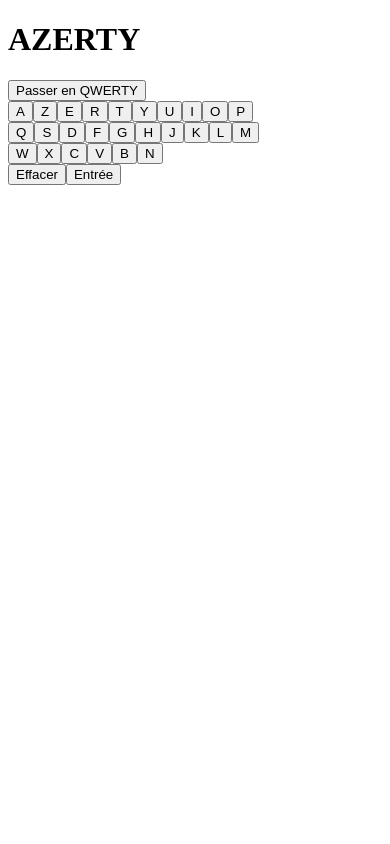
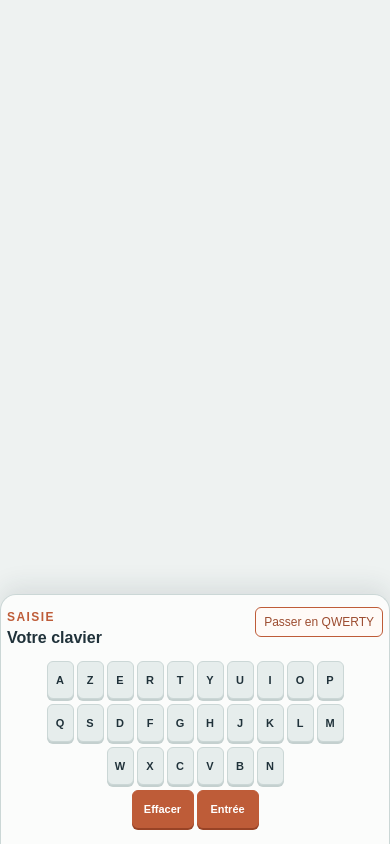
Before and after one commit to pomaxime/TD-Wordle-React, a React (Vite) app: page / in a window 390 px wide. Built offline with nearby package versions, Linux system fonts and the light colour scheme.

Commit message:
MOD -> clavier styliser + swipe QWERTY/AZERTY

```diff
--- a/src/App.tsx
+++ b/src/App.tsx
@@ -1,4 +1,4 @@
-import { useState } from 'react';
+import { useEffect, useState } from 'react';
 import { KeyBoard } from '../KeyBoard/KeyBoard';
 
 const azertyRows = [
@@ -15,11 +15,49 @@ const qwertyRows = [
 
 export default function App() {
   const [layout, setLayout] = useState<'AZERTY' | 'QWERTY'>('AZERTY');
+  const [, setWord] = useState('');
   const rows = layout === 'AZERTY' ? azertyRows : qwertyRows;
+
+  function handleKeyPress(key: string) {
+    if (key === 'EFFACER' || key === 'BACKSPACE') {
+      setWord((currentWord) => currentWord.slice(0, -1));
+      return;
+    }
+
+    if (key === 'ENTRÉE' || key === 'ENTER') {
+      return;
+    }
+
+    if (/^[A-Z]$/.test(key)) {
+      setWord((currentWord) => currentWord.length < 5 ? currentWord + key : currentWord);
+    }
+  }
+
+  useEffect(() => {
+    function handlePhysicalKey(event: KeyboardEvent) {
+      const key = event.key
+        .normalize('NFD')
+        .replace(/[\u0300-\u036f]/g, '')
+        .toUpperCase();
+
+      if (key.length === 1 || key === 'BACKSPACE' || key === 'ENTER') {
+        event.preventDefault();
+        handleKeyPress(key);
+      }
+    }
+
+    window.addEventListener('keydown', handlePhysicalKey);
+    return () => window.removeEventListener('keydown', handlePhysicalKey);
+  });
 
   return (
     <main className="app-shell">
-      <h1>{layout}</h1>
+      <section className="keyboard-panel" aria-label={`Clavier ${layout}`}>
+        <div className="panel-header">
+          <div>
+            <span className="panel-kicker">Saisie</span>
+            <h2>Votre clavier</h2>
+          </div>
           <button
             className="layout-toggle"
             type="button"
@@ -27,10 +65,9 @@ export default function App() {
           >
             Passer en {layout === 'AZERTY' ? 'QWERTY' : 'AZERTY'}
           </button>
-      <KeyBoard
-        rows={[...rows, ['Effacer', 'Entrée']]}
-        onKeyPress={() => undefined}
-      />
+        </div>
+        <KeyBoard rows={[...rows, ['Effacer', 'Entrée']]} onKeyPress={handleKeyPress} />
+      </section>
     </main>
   );
 }
--- a/src/main.tsx
+++ b/src/main.tsx
@@ -1,6 +1,7 @@
 import { StrictMode } from 'react';
 import { createRoot } from 'react-dom/client';
 import App from './App';
+import './styles.css';
 
 createRoot(document.getElementById('root')!).render(
   <StrictMode>
--- a/src/styles.css
+++ b/src/styles.css
@@ -1,10 +1,7 @@
 :root {
-  font-family: Inter, ui-sans-serif, system-ui, sans-serif;
-  color: #173042;
-  background: #f4f0e8;
-  font-synthesis: none;
-  text-rendering: optimizeLegibility;
-  -webkit-font-smoothing: antialiased;
+  font-family: Arial, sans-serif;
+  color: #20323a;
+  background: #eef2f1;
 }
 
 * {
@@ -15,136 +12,196 @@ html,
 body,
 #root {
   min-width: 320px;
-  min-height: 100vh;
+  min-height: 100%;
   margin: 0;
 }
 
 body {
-  background: #f4f0e8;
-}
-
-.app-shell {
-  min-height: 100vh;
-  padding: 32px 20px 150px;
-}
-
-.app-shell h1 {
-  margin: 0;
-  text-align: center;
-  text-transform: uppercase;
-}
-
-.layout-toggle {
-  display: block;
-  margin: 18px auto 24px;
-  padding: 10px 16px;
-  border: 1px solid #c45c32;
-  border-radius: 999px;
-  color: #c45c32;
-  background: transparent;
-  cursor: pointer;
-  font-weight: 700;
-}
-
-.layout-toggle:hover {
-  color: #fff;
-  background: #c45c32;
-}
-
-.layout-toggle:focus-visible {
-  outline: 3px solid #c45c32;
-  outline-offset: 2px;
+  background: #eef2f1;
 }
 
 button {
   font: inherit;
 }
 
-.keyboard {
+.app-shell {
+  min-height: 100vh;
+  padding: 56px 16px 220px;
+}
+
+.welcome {
+  margin: 0 auto 46px;
+  text-align: center;
+}
+
+.eyebrow,
+.panel-kicker {
+  color: #be5c38;
+  font-size: 12px;
+  font-weight: bold;
+  letter-spacing: 0.12em;
+  text-transform: uppercase;
+}
+
+.welcome h1 {
+  margin: 12px 0 8px;
+  color: #20323a;
+  font-size: 56px;
+  letter-spacing: 0.04em;
+  text-transform: uppercase;
+}
+
+.welcome p {
+  margin: 0 0 16px;
+  color: #65747a;
+}
+
+.layout-badge {
+  display: inline-block;
+  padding: 5px 10px;
+  border: 1px solid #d5c2b9;
+  border-radius: 999px;
+  color: #9c4c30;
+  background: #fffaf7;
+  font-size: 13px;
+}
+
+.keyboard-panel {
   position: fixed;
   right: 0;
   bottom: 0;
   left: 0;
+  width: min(100% - 24px, 680px);
+  margin: 0 auto;
+  padding: 16px 12px 20px;
+  border: 1px solid #cbd7d6;
+  border-bottom: 0;
+  border-radius: 16px 16px 0 0;
+  background: #fbfcfb;
+  box-shadow: 0 -8px 24px rgba(32, 50, 58, 0.1);
+}
+
+.panel-header {
+  display: flex;
+  align-items: center;
+  justify-content: space-between;
+  gap: 12px;
+  margin-bottom: 14px;
+}
+
+.panel-header h2 {
+  margin: 4px 0 0;
+  color: #20323a;
+  font-size: 18px;
+}
+
+.layout-toggle {
+  padding: 8px 12px;
+  border: 1px solid #be5c38;
+  border-radius: 6px;
+  color: #9c4c30;
+  background: #fffaf7;
+  cursor: pointer;
+  font-size: 13px;
+}
+
+.layout-toggle:hover {
+  color: #fff;
+  background: #be5c38;
+}
+
+.layout-toggle:focus-visible,
+.key:focus-visible {
+  outline: 2px solid #333;
+  outline-offset: 2px;
+}
+
+.keyboard {
   display: flex;
   flex-direction: column;
   align-items: center;
-  gap: 6px;
-  max-width: 660px;
+  gap: 5px;
   margin: 0 auto;
-  padding: 14px 20px 20px;
-  background: rgba(244, 240, 232, 0.96);
-  box-shadow: 0 -8px 24px rgba(67, 51, 32, 0.12);
 }
 
 .keyboard-row {
   display: flex;
   justify-content: center;
-  gap: 6px;
+  gap: 5px;
+  width: 100%;
 }
 
 .key {
-  min-width: 34px;
-  padding: 13px 8px;
-  border: 0;
-  border-radius: 5px;
-  color: #173042;
-  background: #e4ded1;
+  min-width: 38px;
+  min-height: 40px;
+  padding: 8px 6px;
+  border: 1px solid #cbd7d6;
+  border-radius: 6px;
+  color: #20323a;
+  background: #e6edec;
+  box-shadow: 0 2px 0 #c4d0cf;
   cursor: pointer;
   font-size: 12px;
-  font-weight: 800;
-  transition: transform 150ms ease, background 150ms ease;
+  font-weight: bold;
 }
 
 .key:hover {
-  background: #d6cdbd;
-  transform: translateY(-2px);
-}
-
-.key:focus-visible {
-  outline: 3px solid #c45c32;
-  outline-offset: 2px;
+  color: #fff;
+  background: #517983;
+  transform: translateY(-1px);
 }
 
 .action-key {
-  min-width: 76px;
+  min-width: 78px;
   color: #fff;
-  background: #c45c32;
+  background: #be5c38;
+  border-color: #be5c38;
+  box-shadow: 0 2px 0 #984326;
 }
 
 .action-key:hover {
-  background: #a94c28;
+  background: #9c4c30;
 }
 
-@media (max-width: 520px) {
+@media (max-width: 560px) {
   .app-shell {
-    padding-right: 12px;
-    padding-left: 12px;
+    padding: 32px 8px 220px;
   }
 
-  .keyboard {
-    padding: 10px 8px 14px;
+  .welcome h1 {
+    font-size: 40px;
+  }
+
+  .keyboard-panel {
+    width: 100%;
+    padding: 12px 6px 16px;
+  }
+
+  .panel-header {
+    align-items: flex-start;
+  }
+
+  .panel-header h2 {
+    font-size: 16px;
+  }
+
+  .layout-toggle {
+    padding: 7px 8px;
+    font-size: 12px;
   }
 
   .keyboard-row {
-    gap: 4px;
+    gap: 3px;
   }
 
   .key {
     min-width: 27px;
-    padding: 12px 5px;
+    min-height: 38px;
+    padding: 7px 3px;
+    font-size: 11px;
   }
 
   .action-key {
     min-width: 62px;
   }
 }
-
-@media (prefers-reduced-motion: reduce) {
-  .key {
-    transition: none;
-  }
-
-  .key:hover {
-    transform: none;
-  }
-}
```
Also changed, not shown: 4 other files (tests, documents, lock files or other folders). Lines whose indentation alone changed are shown as unchanged.
